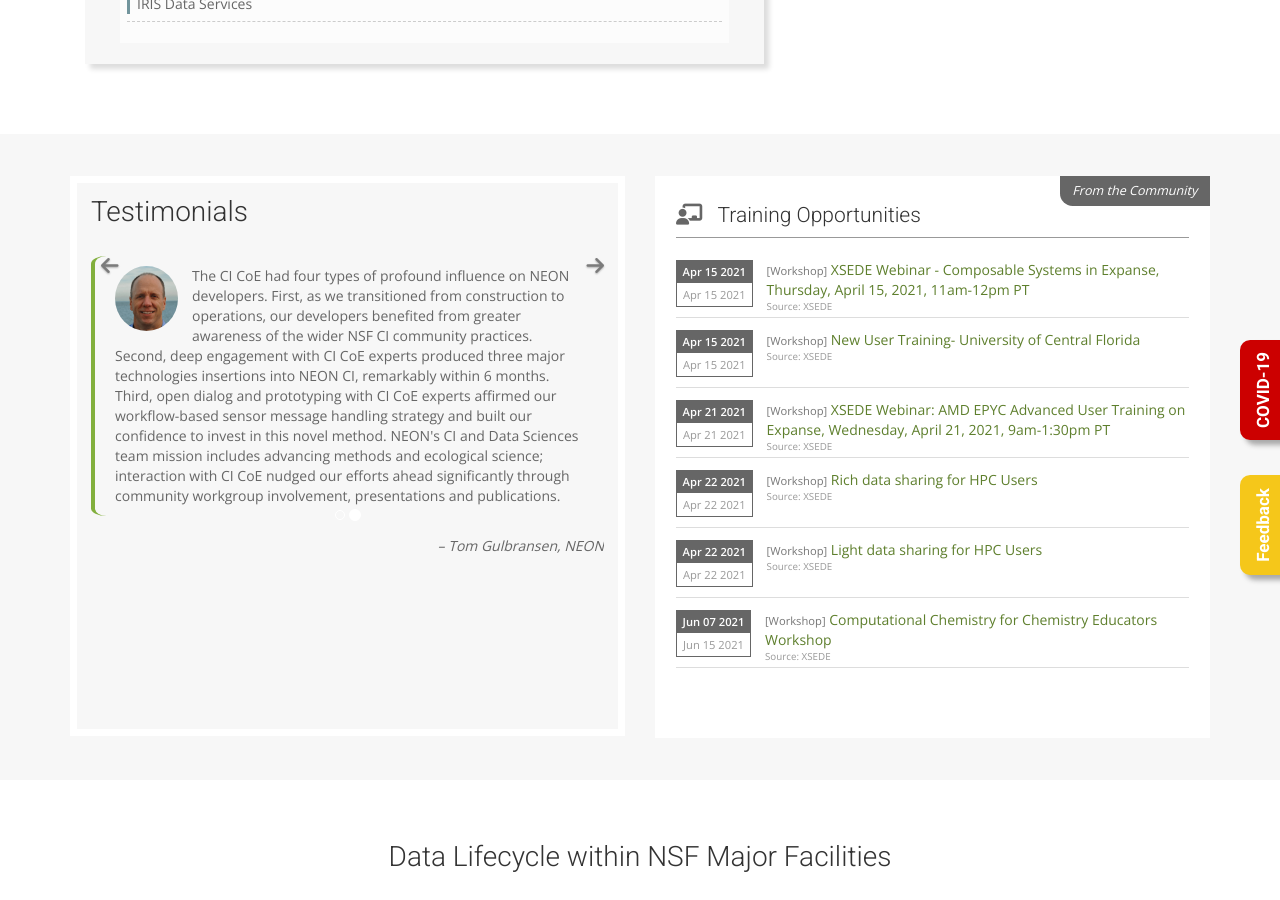
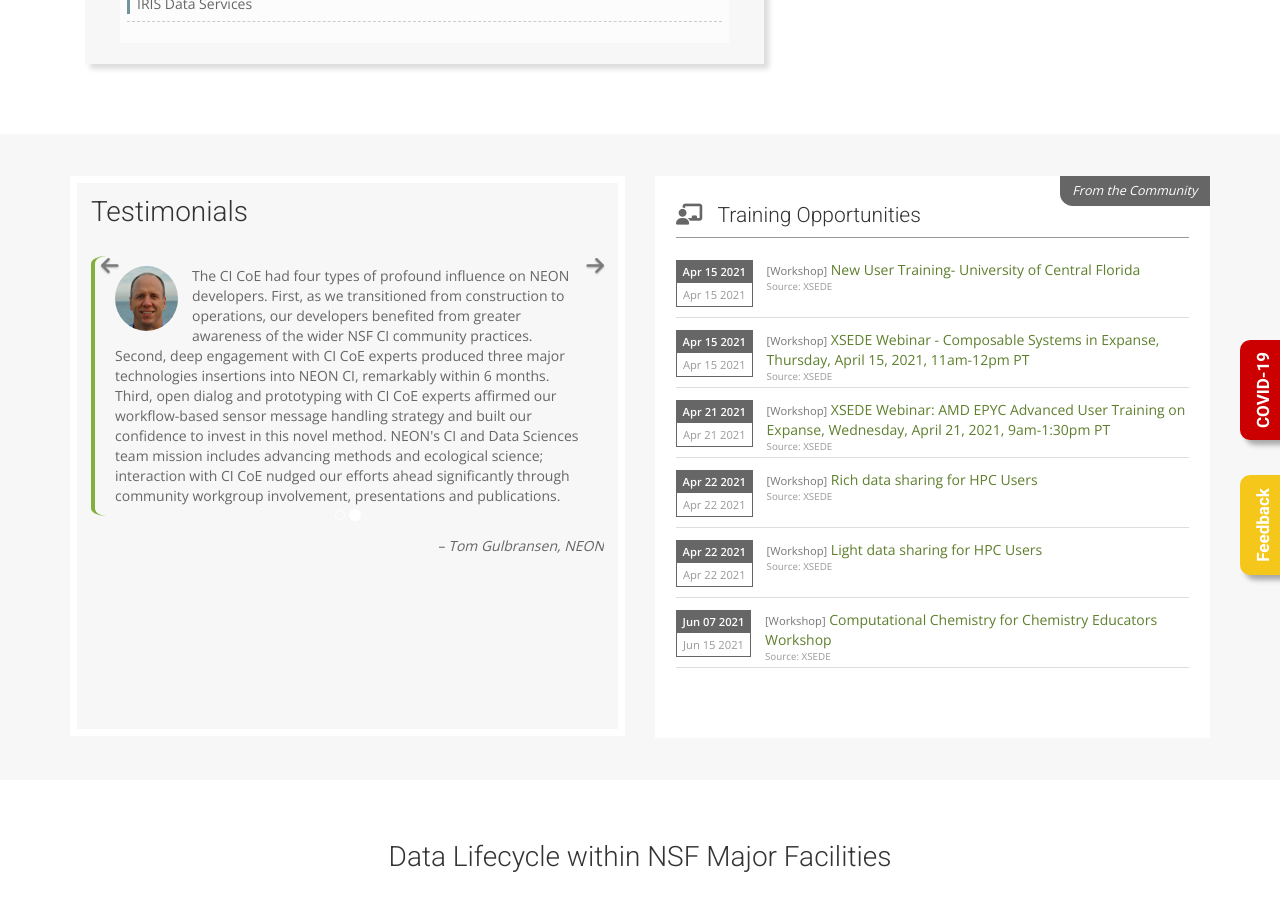
Before and after one commit to cicoe/cicoe.github.io, a Jekyll site: the page built from index.html, in a window 1280 px wide and 900 px high, scrolled down 1099 px. Built offline with Jekyll 4.4.1, drawn with Linux system fonts in a browser that asks for light colours; nearby versions of some CDN libraries; some web fonts are replaced; comment, search, counter and statistics services are not loaded; part of the change alters nothing that is shown.

```diff
--- a/_data/training_opportunities.yml
+++ b/_data/training_opportunities.yml
@@ -1,3 +1,10 @@
+- categroy: Workshop
+  end_date: April 15, 2021
+  source: XSEDE
+  start_date: April 15, 2021
+  time: ''
+  title: New User Training- University of Central Florida
+  website: "https://www.xsede.org/web/xup/course-calendar/-/training-user/class/2303/session/3963/register"
 - categroy: Workshop
   end_date: April 15, 2021
   source: XSEDE
@@ -6,13 +13,6 @@
   title: XSEDE Webinar - Composable Systems in Expanse, Thursday, April 15, 2021,
     11am-12pm PT
   website: "https://www.xsede.org/web/xup/course-calendar/-/training-user/class/2314/session/3974/register"
-- categroy: Workshop
-  end_date: April 15, 2021
-  source: XSEDE
-  start_date: April 15, 2021
-  time: ''
-  title: New User Training- University of Central Florida
-  website: "https://www.xsede.org/web/xup/course-calendar/-/training-user/class/2303/session/3963/register"
 - categroy: Workshop
   end_date: April 21, 2021
   source: XSEDE
```
